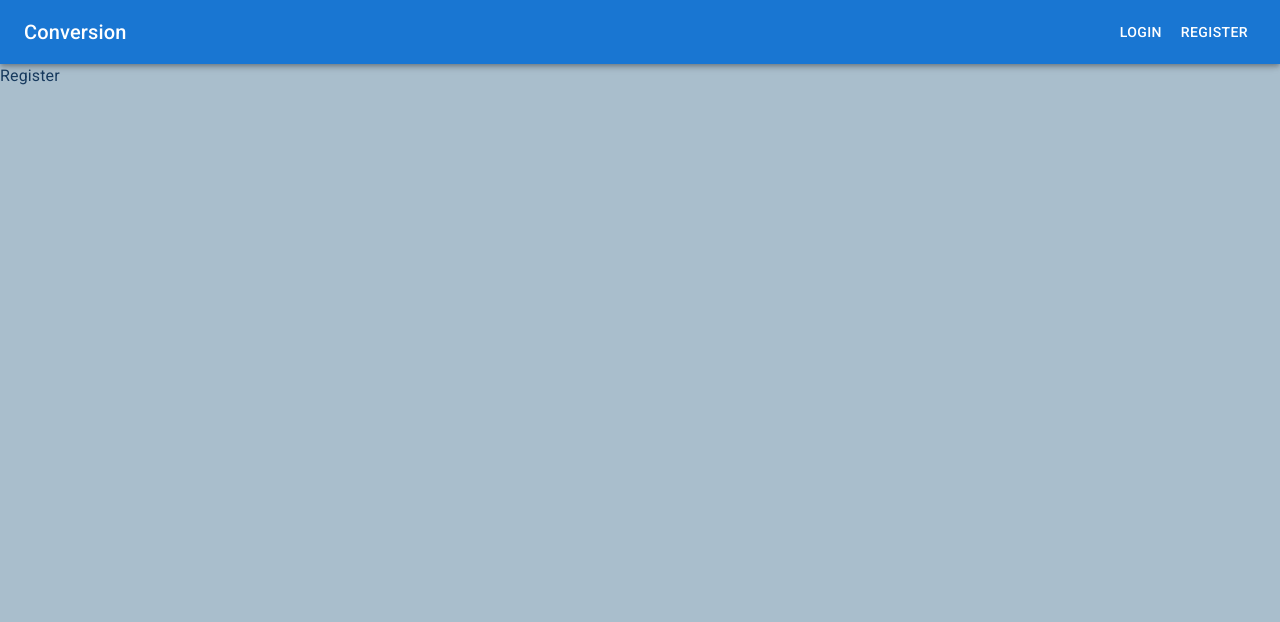
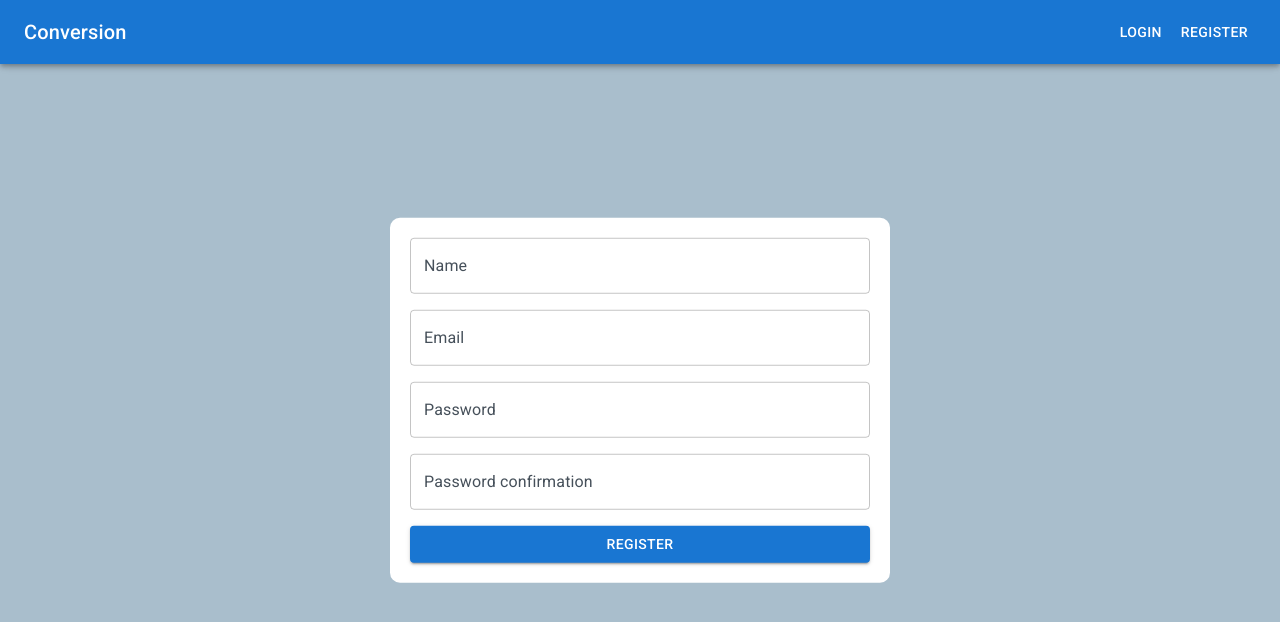
Before and after one commit to Thibaut-Arnoux/react-conversion, a React (Vite) app: page /register in a window 1280 px wide. Shown: the top 622 px of the page. Built offline with nearby package versions, Linux system fonts and the light colour scheme.

Commit message:
feat: Implement RegisterForm component and add it to page

```diff
--- a/locales/en/translation.json
+++ b/locales/en/translation.json
@@ -5,11 +5,16 @@
     "form": {
         "label": {
             "email": "Email",
-            "password": "Password"
+            "name": "Name",
+            "password": "Password",
+            "password_confirmation": "Password confirmation"
         },
         "validation": {
             "email_required": "Email is required",
             "email_valid": "Invalid email",
+            "name_required": "Name is required",
+            "password_min": "Password must be at least 8 characters",
+            "password_mismatch": "Passwords do not match",
             "password_required": "Password is required"
         }
     }
--- a/locales/fr/translation.json
+++ b/locales/fr/translation.json
@@ -4,11 +4,16 @@
     "form": {
         "label": {
             "email": "Email",
-            "password": "Mot de passe"
+            "name": "Nom",
+            "password": "Mot de passe",
+            "password_confirmation": "Confirmation du mot de passe"
         },
         "validation": {
             "email_required": "Email obligatoire",
             "email_valid": "Email non valide",
+            "name_required": "Nom obligatoire",
+            "password_min": "Mot de passe doit contenir au moins 8 caractères",
+            "password_mismatch": "Les mots de passe ne correspondent pas",
             "password_required": "Mot de passe obligatoire"
         }
     }
--- /dev/null
+++ b/src/components/form/RegisterForm/RegisterForm.ts
@@ -0,0 +1,29 @@
+import i18n from '@/i18n';
+import { z } from 'zod';
+
+export const registerDTO = z
+    .object({
+        email: z
+            .string()
+            .min(1, i18n.t('form.validation.email_required'))
+            .email(i18n.t('form.validation.email_valid')),
+        name: z.string().min(1, i18n.t('form.validation.name_required')),
+        password: z
+            .string()
+            .min(1, i18n.t('form.validation.password_required'))
+            .min(8, i18n.t('form.validation.password_min')),
+        confirmPassword: z
+            .string()
+            .min(1, i18n.t('form.validation.password_required'))
+            .min(8, i18n.t('form.validation.password_min'))
+    })
+    .refine((data) => data.password === data.confirmPassword, {
+        message: i18n.t('form.validation.password_mismatch'),
+        path: ['confirmPassword']
+    });
+
+export type RegisterFormType = z.infer<typeof registerDTO>;
+
+export interface IRegisterFormProps {
+    onSubmit: (data: RegisterFormType) => void;
+}
--- /dev/null
+++ b/src/components/form/RegisterForm/index.tsx
@@ -0,0 +1,85 @@
+import { zodResolver } from '@hookform/resolvers/zod';
+import { Box, Button, TextField } from '@mui/material';
+import { useForm } from 'react-hook-form';
+import { useTranslation } from 'react-i18next';
+import { IRegisterFormProps, RegisterFormType, registerDTO } from './RegisterForm';
+
+export const RegisterForm = (props: IRegisterFormProps) => {
+    const { t } = useTranslation();
+    const {
+        register,
+        handleSubmit,
+        formState: { errors }
+    } = useForm<RegisterFormType>({
+        resolver: zodResolver(registerDTO)
+    });
+
+    return (
+        <form onSubmit={handleSubmit(props.onSubmit)}>
+            <Box
+                sx={{
+                    display: 'flex',
+                    flexDirection: 'column',
+                    justifyContent: 'center',
+                    alignItems: 'center'
+                }}
+            >
+                <TextField
+                    {...register('name')}
+                    label={t('form.label.name')}
+                    error={!!errors.name}
+                    helperText={errors.name?.message}
+                    sx={{
+                        width: '100%'
+                    }}
+                />
+
+                <TextField
+                    {...register('email')}
+                    label={t('form.label.email')}
+                    error={!!errors.email}
+                    helperText={errors.email?.message}
+                    sx={{
+                        width: '100%',
+                        mt: 2
+                    }}
+                />
+
+                <TextField
+                    {...register('password')}
+                    type="password"
+                    label={t('form.label.password')}
+                    error={!!errors.password}
+                    helperText={errors.password?.message}
+                    sx={{
+                        width: '100%',
+                        mt: 2
+                    }}
+                />
+
+                <TextField
+                    {...register('confirmPassword')}
+                    type="password"
+                    label={t('form.label.password_confirmation')}
+                    error={!!errors.confirmPassword}
+                    helperText={errors.confirmPassword?.message}
+                    sx={{
+                        width: '100%',
+                        mt: 2
+                    }}
+                />
+
+                <Button
+                    type="submit"
+                    variant="contained"
+                    sx={{
+                        width: '100%',
+                        mt: 2
+                    }}
+                >
+                    {t('register')}
+                </Button>
+            </Box>
+        </form>
+    );
+};
--- a/src/pages/Auth/Register/index.tsx
+++ b/src/pages/Auth/Register/index.tsx
@@ -1,3 +1,23 @@
+import { RegisterForm } from '@/components/form/RegisterForm';
+import { RegisterFormType } from '@/components/form/RegisterForm/RegisterForm';
+import { CenteredBox } from '@/components/layout/CenteredBox';
+
 export const Register = () => {
-    return <>Register</>;
+    const handleSubmit = (data: RegisterFormType): void => {
+        console.log(data);
+        // TODO: Handle form submission logic here
+    };
+    return (
+        <CenteredBox
+            sx={{
+                backgroundColor: 'white',
+                width: '50%',
+                maxWidth: '500px',
+                padding: '20px',
+                borderRadius: '10px'
+            }}
+        >
+            <RegisterForm onSubmit={handleSubmit} />
+        </CenteredBox>
+    );
 };
```
